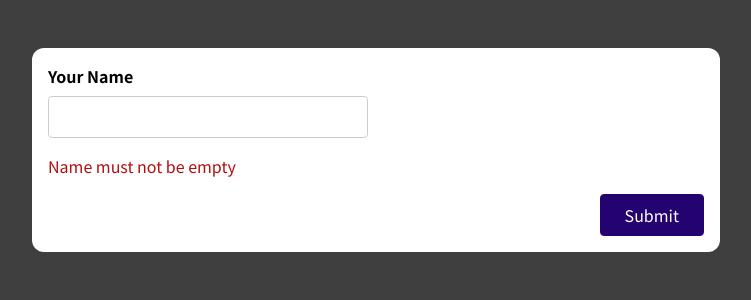
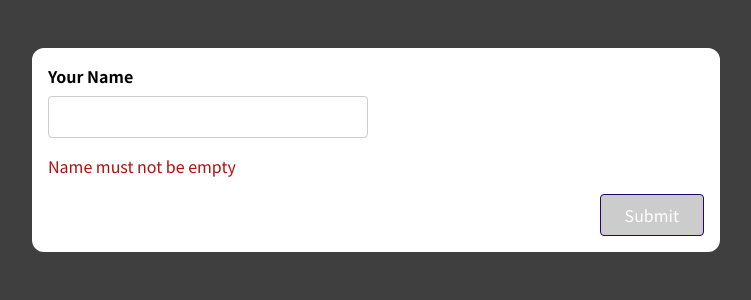
Before and after one commit to AmirrezaAminian/React-S16, a React (Create React App) app: page / in a window 1280 px wide. Shown: the top 300 px of the page, without its empty margins (264-1015 px from the left). Built offline with nearby package versions, Linux system fonts and the light colour scheme.

Commit message:
Adding custom hooks

```diff
--- a/src/components/SimpleInput.js
+++ b/src/components/SimpleInput.js
@@ -3,15 +3,18 @@ import { useEffect, useRef, useState } from "react";
 const SimpleInput = (props) => {
   const nameInputRef = useRef();
   const [enteredName, setEnteredName] = useState("");
-  const[enteredNameIsValid , setEnteredNameIsValid] = useState(true);
+  const[enteredNameIsValid , setEnteredNameIsValid] = useState(false);
   const [enteredNameTouched , setEnteredNameTouched] = useState(false)
+  const [formisValid , setFormIsValid] = useState(false)
 
 
   useEffect(() => {
-    if(enteredNameIsValid){
-      console.log('Name Input is valid!');
-    }
-  } , [enteredNameIsValid])
+      if (enteredNameIsValid) {
+        setFormIsValid(true) ;
+      }else{
+        setFormIsValid(false)
+      }
+} , [enteredNameIsValid])
 
 
   const nameInputIsInvalid = !enteredNameIsValid && enteredNameTouched
@@ -57,6 +60,8 @@ const SimpleInput = (props) => {
 
   const nameInputClasses = nameInputIsInvalid ? 'form-control invalid' : 'form-control ' ;
 
+
+
   return (
     <form onSubmit={formSubmissionHandler}>
       <div className={nameInputClasses}>
@@ -74,7 +79,7 @@ const SimpleInput = (props) => {
         <p className="error-text">Name must not be empty</p>
       )}
       <div className="form-actions">
-        <button>Submit</button>
+        <button disabled={!formisValid}>Submit</button>
       </div>
     </form>
   );
--- a/src/index.css
+++ b/src/index.css
@@ -86,6 +86,12 @@ button:active {
 .form-actions button {
   margin-left: 1rem;
 }
+button:disabled,
+button:hover:disabled ,
+button:active:disabled{
+  background-color: #ccc;
+  cursor: not-allowed
+}
 
 .invalid input {
   border: 1px solid #b40e0e;
```
